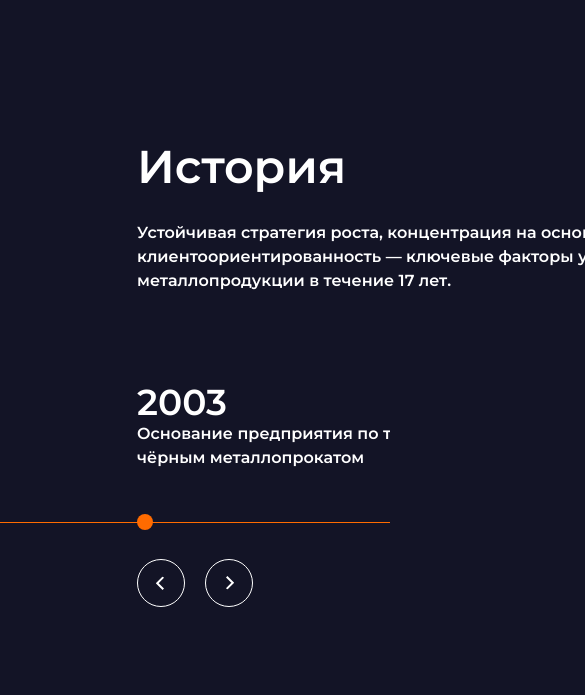
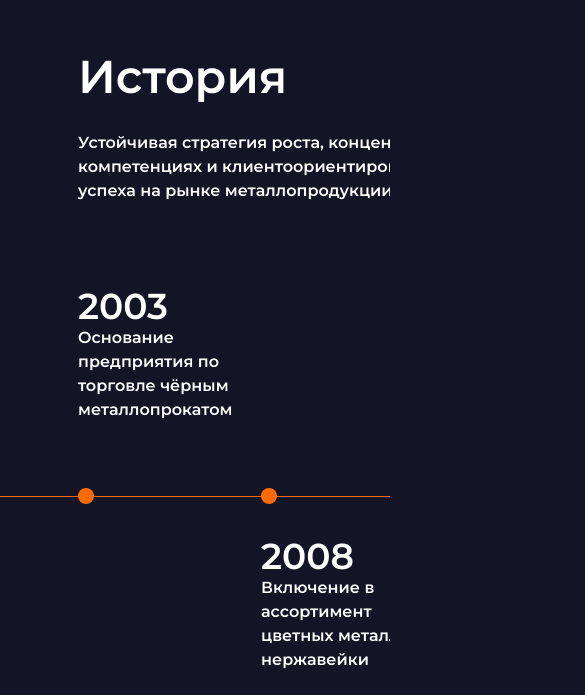
Before and after one commit to Hartaithan/brandexpert-test, a Vue app: page / in a window 390 px wide. Shown: the part 149-844 px from the top of the page, 585 px wide, since content can reach past the window. Built offline with nearby package versions, Linux system fonts and the light colour scheme.

Commit message:
add adaptive

```diff
--- a/src/App.vue
+++ b/src/App.vue
@@ -37,5 +37,9 @@ body,
 #app {
   height: 100%;
   width: 100%;
+  overflow: hidden;
+}
+::-webkit-scrollbar {
+  display: none;
 }
 </style>
--- a/src/components/History.vue
+++ b/src/components/History.vue
@@ -36,4 +36,20 @@ p {
   font-size: 16px;
   line-height: 24px;
 }
+@media (max-width: 768px) {
+  .history {
+    margin: 202px 77px 83px 78px;
+  }
+  p {
+    width: 613px;
+  }
+}
+@media (max-width: 375px) {
+  .history {
+    margin: 183px 18px 43px 16px;
+  }
+  p {
+    width: 341px;
+  }
+}
 </style>
--- a/src/components/Timeline.vue
+++ b/src/components/Timeline.vue
@@ -78,6 +78,7 @@ export default Vue.extend({
   data (): {
     items: ITimelineItem[];
     translate: number;
+    step: number;
     } {
     return {
       items: [
@@ -103,19 +104,36 @@ export default Vue.extend({
             'Открытие собственного завода по обработке металлов и производству металлоконструкций'
         }
       ],
-      translate: 0
+      translate: 0,
+      step: 360
     }
   },
   methods: {
     left: function () {
       if (this.translate < 0) {
-        this.translate = this.translate + 360
+        this.translate = this.translate + this.step
       }
     },
     right: function () {
-      if (this.translate > -((this.items.length - 2) * 360)) {
-        this.translate = this.translate - 360
+      if (this.translate > -((this.items.length - 3) * this.step)) {
+        this.translate = this.translate - this.step
       }
+    }
+  },
+  mounted () {
+    const width = window.innerWidth
+    switch (true) {
+      case width < 376:
+        this.step = 344
+        break
+      case width < 769:
+        this.step = 183
+        break
+      case width > 768:
+        this.step = 360
+        break
+      default:
+        break
     }
   }
 })
@@ -126,7 +144,6 @@ export default Vue.extend({
   width: 100vw;
   height: 280px;
   position: relative;
-  overflow: hidden;
   &__wrapper {
     transform: translateX(0px);
     transition: 0.5s transform ease-in-out;
@@ -138,8 +155,8 @@ export default Vue.extend({
   }
   &__arrows {
     width: 100%;
-    position: fixed;
-    bottom: 88px;
+    position: absolute;
+    bottom: -88px;
     padding: 0 137px;
     display: flex;
     flex-direction: row;
@@ -161,4 +178,26 @@ export default Vue.extend({
     width: 200vw;
   }
 }
+@media (max-width: 768px) {
+  .timeline {
+    height: 420px;
+    &__wrapper {
+      margin-left: 78px;
+    }
+    &__arrows {
+      padding: 0 78px;
+    }
+  }
+}
+@media (max-width: 375px) {
+  .timeline {
+    height: 300px;
+    &__wrapper {
+      margin-left: 16px;
+    }
+    &__arrows {
+      padding: 0 16px;
+    }
+  }
+}
 </style>
--- a/src/components/TimelineItem.vue
+++ b/src/components/TimelineItem.vue
@@ -59,4 +59,16 @@ export default Vue.extend({
     bottom: unset;
   }
 }
+@media (max-width: 768px) {
+  .timeline-item {
+    height: 170px;
+    width: 183px;
+  }
+}
+@media (max-width: 375px) {
+  .timeline-item {
+    height: 110px;
+    width: 344px;
+  }
+}
 </style>
```
